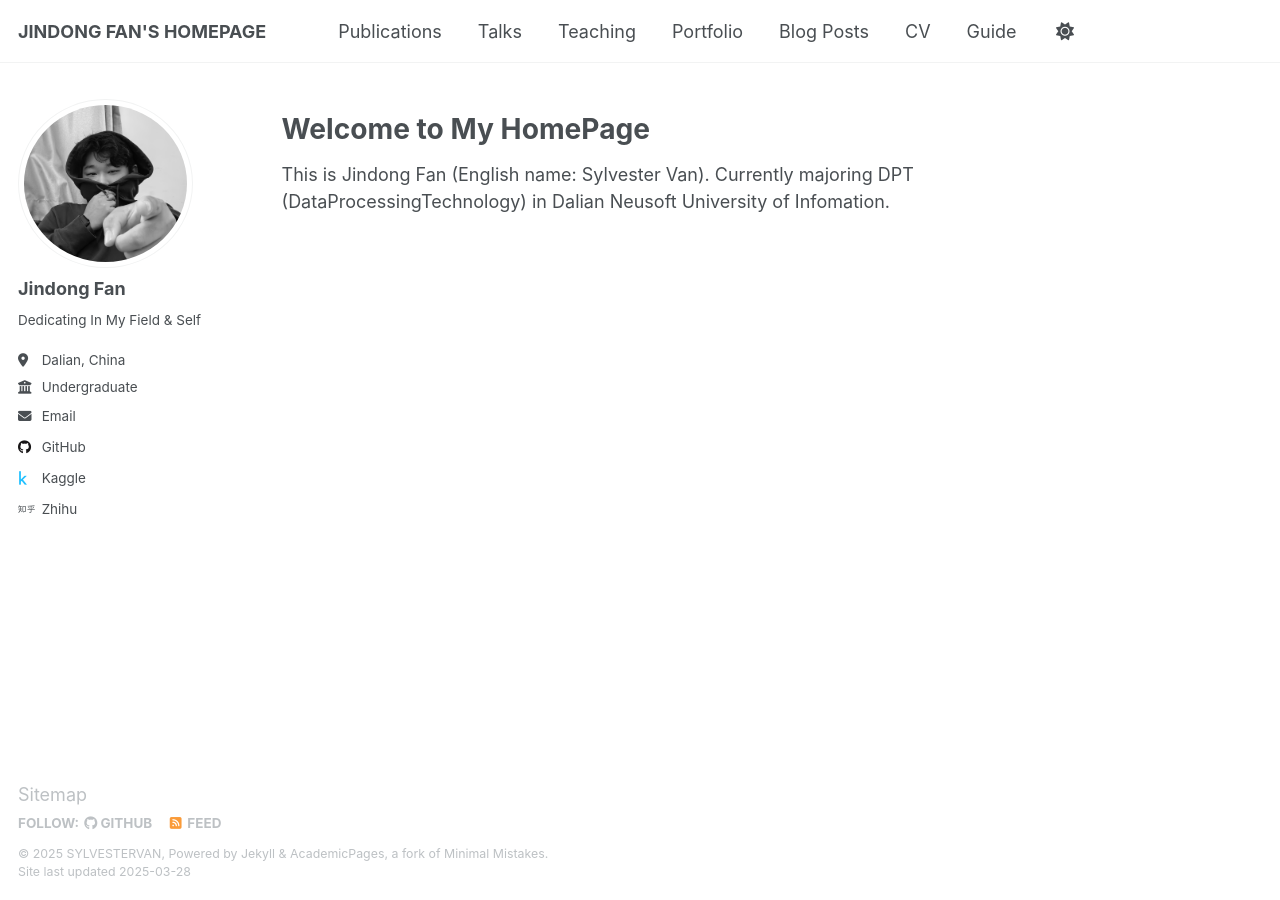
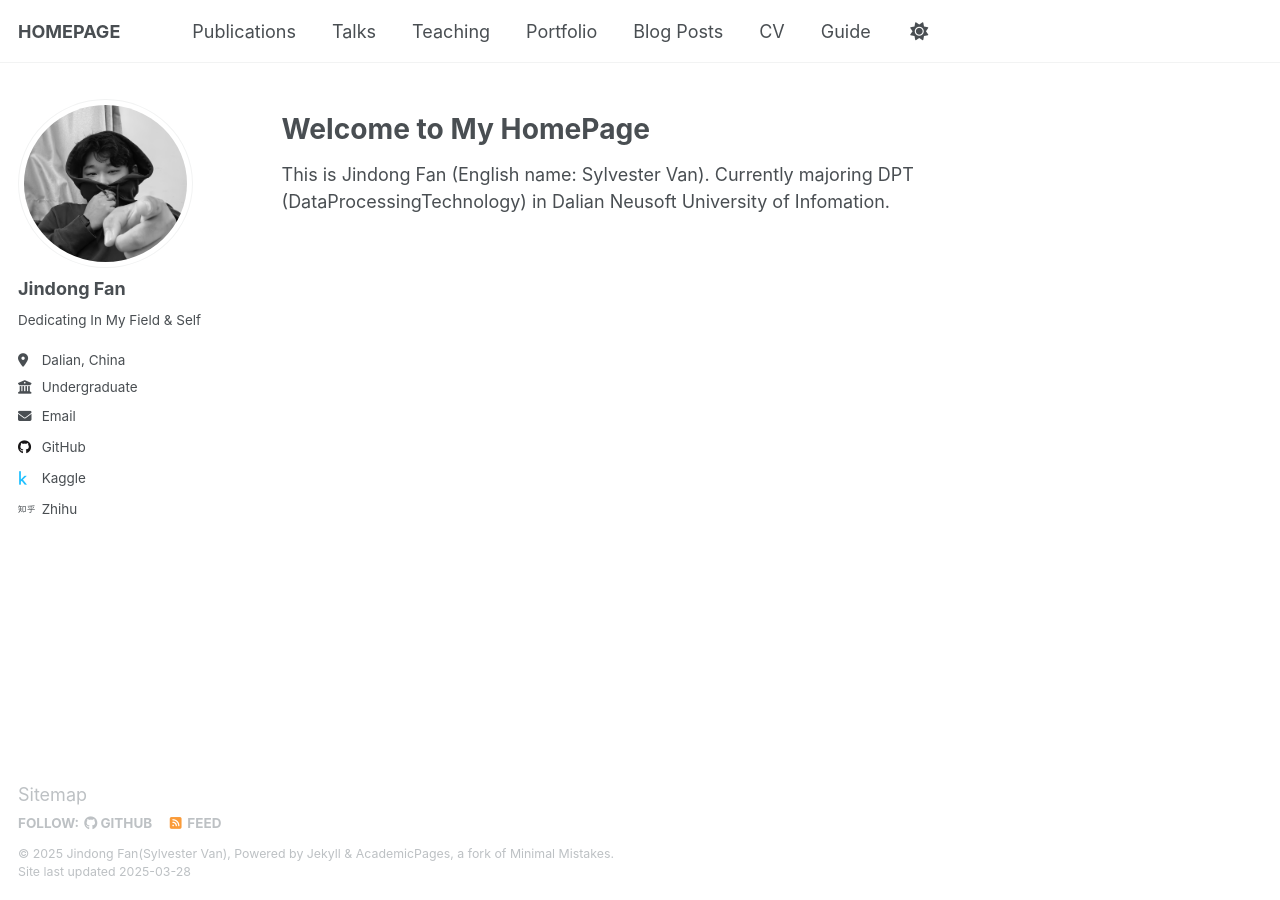
Before and after one commit to Sylvestervan/sylvestervan.github.io, a Jekyll site: the page built from _pages/about.md, in a window 1280 px wide. Built offline with Jekyll 4.4.1, drawn with Linux system fonts in a browser that asks for light colours.

Commit message:
fix or add

```diff
--- a/_config.yml
+++ b/_config.yml
@@ -9,9 +9,9 @@
 # Basic Site Settings
 locale                   : "en-US"
 site_theme               : "default"
-title                    : "JINDONG FAN'S HOMEPAGE"
+title                    : "HOMEPAGE"
 title_separator          : "-"
-name                     : &name "SYLVESTERVAN"
+name                     : &name "Jindong Fan(Sylvester Van)"
 description              : &description "personal description"
 url                      : "https://sylvestervan.github.io" # the base hostname & protocol for your site e.g. "https://[your GitHub username].github.io"
 baseurl                  : "" # the subpath of your site, e.g. "/blog"
@@ -46,7 +46,7 @@ author:
   codepen          : # Username
   dribbble         : # Username
   github           : "Sylvestervan"
-  kaggle           : "sylvester_van"
+  kaggle           : "sylvestervan"
   stackoverflow    : # User number or user number and name (i.e., use "1" or "1/jeff-atwood")
 
   # Social media
```
